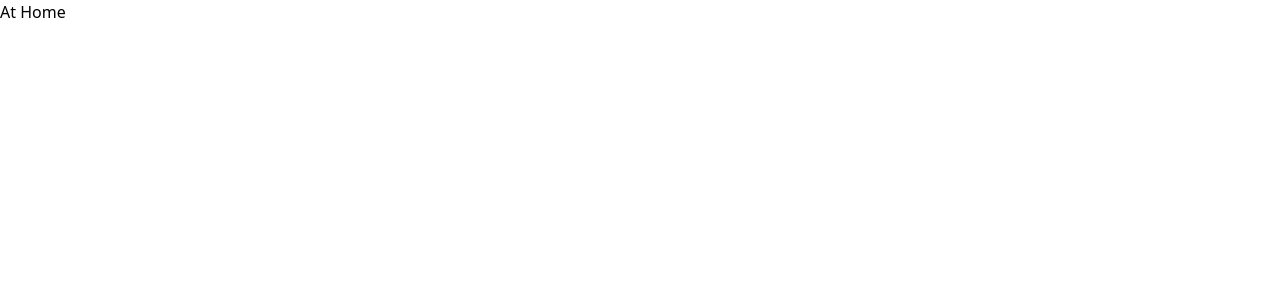
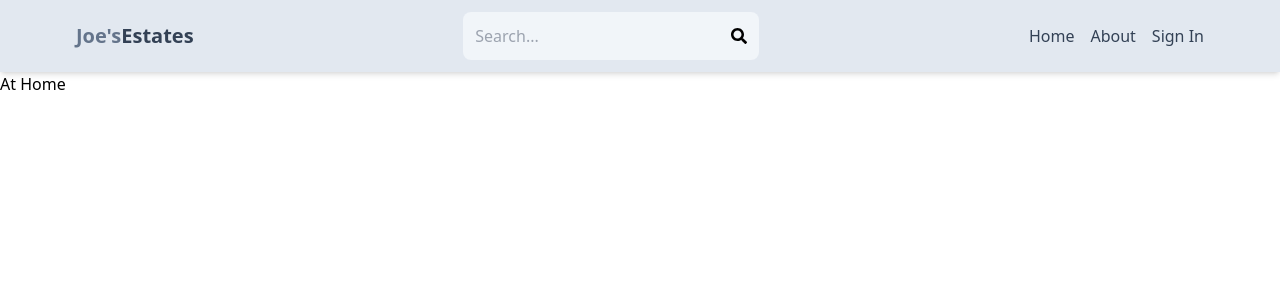
Before and after one commit to Joeeazy/Real-Estates, a React (Vite) app in the folder frontend/: page / in a window 1280 px wide. Shown: the top 300 px of the page. Built offline with nearby package versions, Linux system fonts and the light colour scheme.

Commit message:
Header section done

```diff
--- a/frontend/package.json
+++ b/frontend/package.json
@@ -12,6 +12,7 @@
   "dependencies": {
     "react": "^18.2.0",
     "react-dom": "^18.2.0",
+    "react-icons": "^5.0.1",
     "react-router-dom": "^6.22.3"
   },
   "devDependencies": {
--- a/frontend/src/App.jsx
+++ b/frontend/src/App.jsx
@@ -1,4 +1,5 @@
 import { BrowserRouter, Routes, Route } from "react-router-dom";
+import Header from "./components/Header";
 import About from "./pages/About";
 import Home from "./pages/Home";
 import Profile from "./pages/Profile";
@@ -8,6 +9,7 @@
 export default function App() {
   return (
     <BrowserRouter>
+      <Header />
       <Routes>
         <Route path="/" element={<Home />} />
         <Route path="/about" element={<About />} />
--- /dev/null
+++ b/frontend/src/components/Header.jsx
@@ -0,0 +1,40 @@
+import { FaSearch } from "react-icons/fa";
+import { Link } from "react-router-dom";
+
+export default function Header() {
+  return (
+    <header className="bg-slate-200 shadow-md">
+      <div className="flex justify-between items-center max-w-6xl mx-auto p-3">
+        <Link to="/">
+          <h1 className="font-bold text-sm sm:text-xl flex flex-wrap">
+            <span className="text-slate-500">Joe's </span>
+            <span className="text-slate-700">Estates</span>
+          </h1>
+        </Link>
+        <form className="bg-slate-100 p-3 rounded-lg flex items-center">
+          <input
+            type="text"
+            placeholder="Search..."
+            className="bg-transparent focus:outline-none w-24 sm:w-64"
+          />
+          <FaSearch className="text_slate-500" />
+        </form>
+        <ul className="flex gap-4">
+          <Link to="/">
+            <li className="hidden sm:inline text-slate-700 hover:underline">
+              Home
+            </li>
+          </Link>
+          <Link to="/about">
+            <li className="hidden sm:inline text-slate-700 hover:underline">
+              About
+            </li>
+          </Link>
+          <Link to="/sign-in">
+            <li className="text-slate-700 hover:underline">Sign In</li>
+          </Link>
+        </ul>
+      </div>
+    </header>
+  );
+}
```
Also changed, not shown: 1 other file (tests, documents, lock files or other folders).
